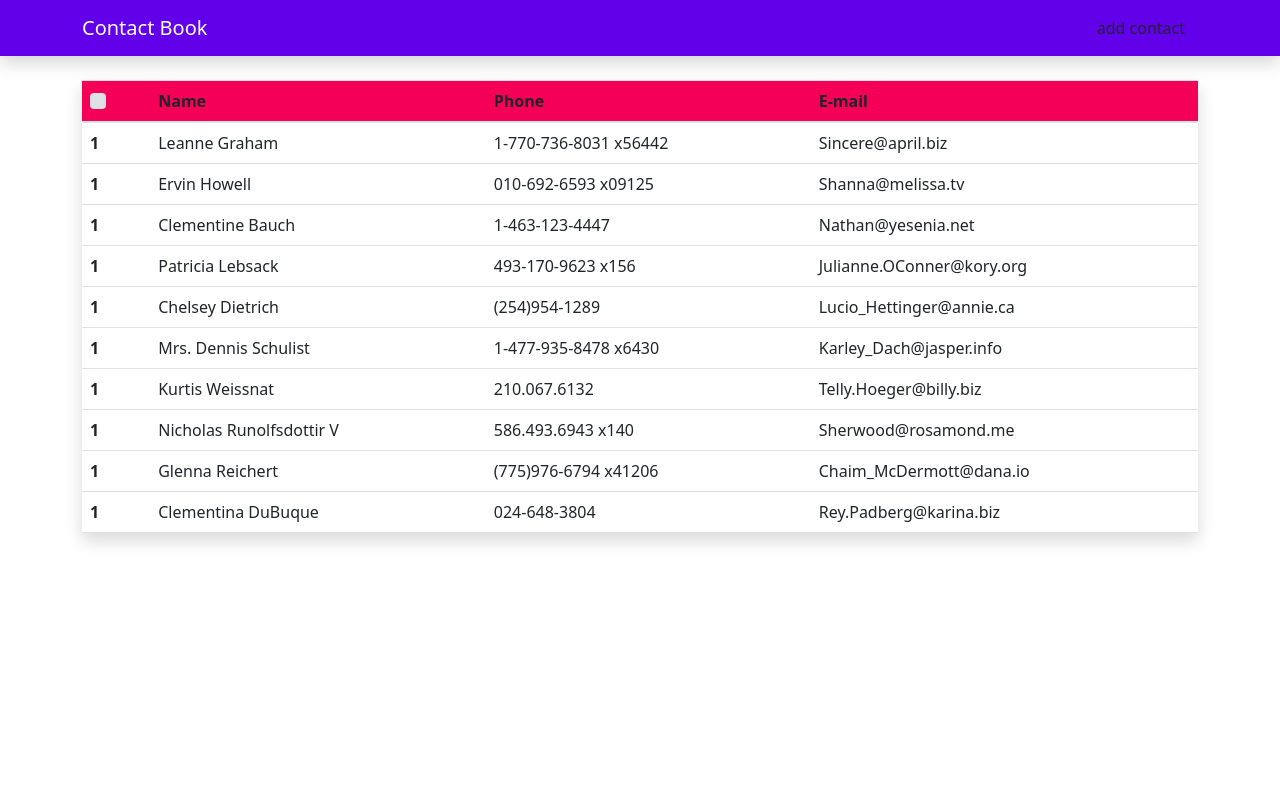
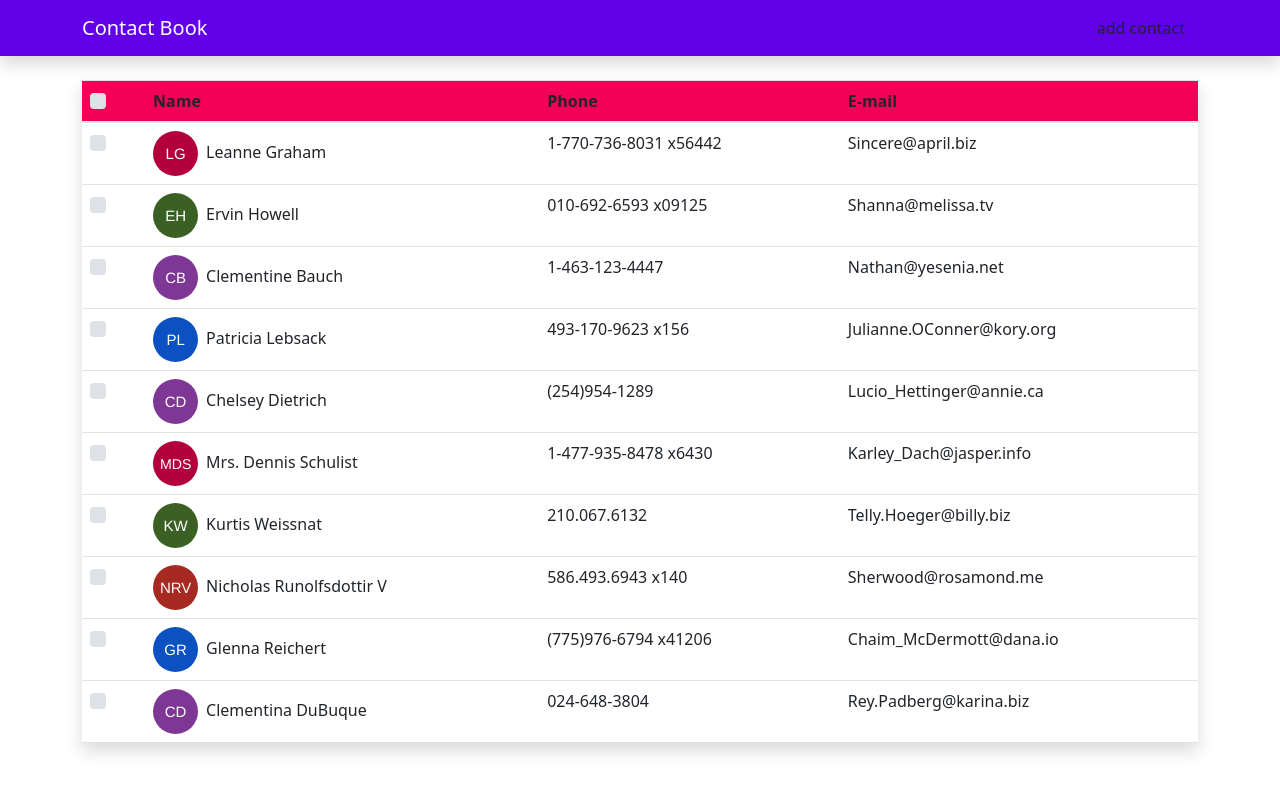
Before and after one commit to MahtabBukhari/precise-tech-Contact-redux-app, a React (Create React App) app: page / in a window 1280 px wide. Shown: the top 794 px of the page. Built offline with nearby package versions, Linux system fonts and the light colour scheme.

Commit message:
react-avatar is used in name column

```diff
--- a/package.json
+++ b/package.json
@@ -9,6 +9,7 @@
     "@testing-library/user-event": "^13.5.0",
     "bootstrap": "^5.2.2",
     "react": "^18.2.0",
+    "react-avatar": "^5.0.3",
     "react-dom": "^18.2.0",
     "react-redux": "^8.0.4",
     "react-router-dom": "^6.3.0",
--- a/src/components/constacts/Contact.js
+++ b/src/components/constacts/Contact.js
@@ -1,12 +1,13 @@
 import React from 'react';
 import { useSelector } from 'react-redux';
+import ContactBody from './contactBody';
 
 const Contact = () => {
     const contacts = useSelector(state=>state.contacts)
     console.log(contacts)
   return (
     <table className="table shadow ">
- <thead className='bg-danger'>
+ <thead className='bg-danger color-light'>
     <tr>
       <th>
         <div className="custom-control custom-checkbox">
@@ -21,12 +22,8 @@ const Contact = () => {
   </thead>
   <tbody>
     {contacts.map(contact=>(
-          <tr>
-          <th scope="row">1</th>
-          <td>{contact.name}</td>
-          <td>{contact.phone}</td>
-          <td>{contact.email}</td>
-        </tr>
+
+          <ContactBody key={contact.id} contact={contact}/>
 
     ))}
 
--- /dev/null
+++ b/src/components/constacts/contactBody.js
@@ -0,0 +1,19 @@
+import React from 'react';
+import Avatar from 'react-avatar';
+
+const contactBody = ({contact}) => {
+    const {name,phone,email}=contact
+  return (
+    <tr>
+    <td> <div className="custom-control custom-checkbox">
+  <input type="checkbox" className="custom-control-input"/>
+  <label className="custom-control-label"></label>
+  </div></td>
+    <td><Avatar name={name} size="45" round={true} className="mr-2" />{name}</td>
+    <td>{phone}</td>
+    <td>{email}</td>
+  </tr>
+  )
+}
+
+export default contactBody
```
Also changed, not shown: 1 other file (tests, documents, lock files or other folders).
